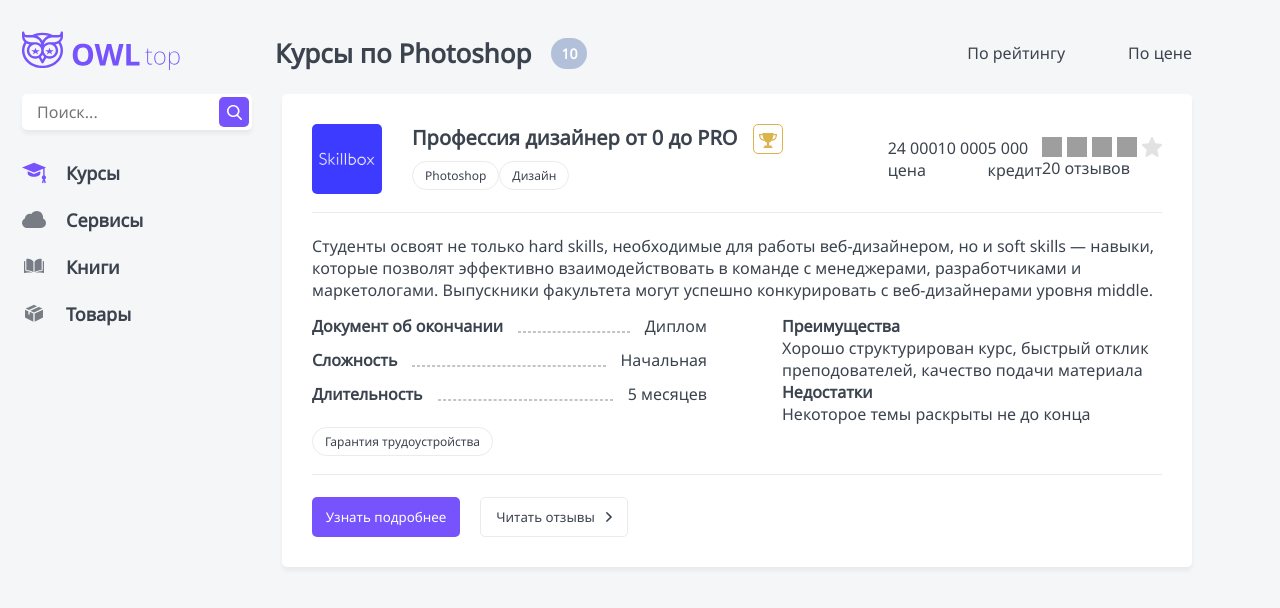
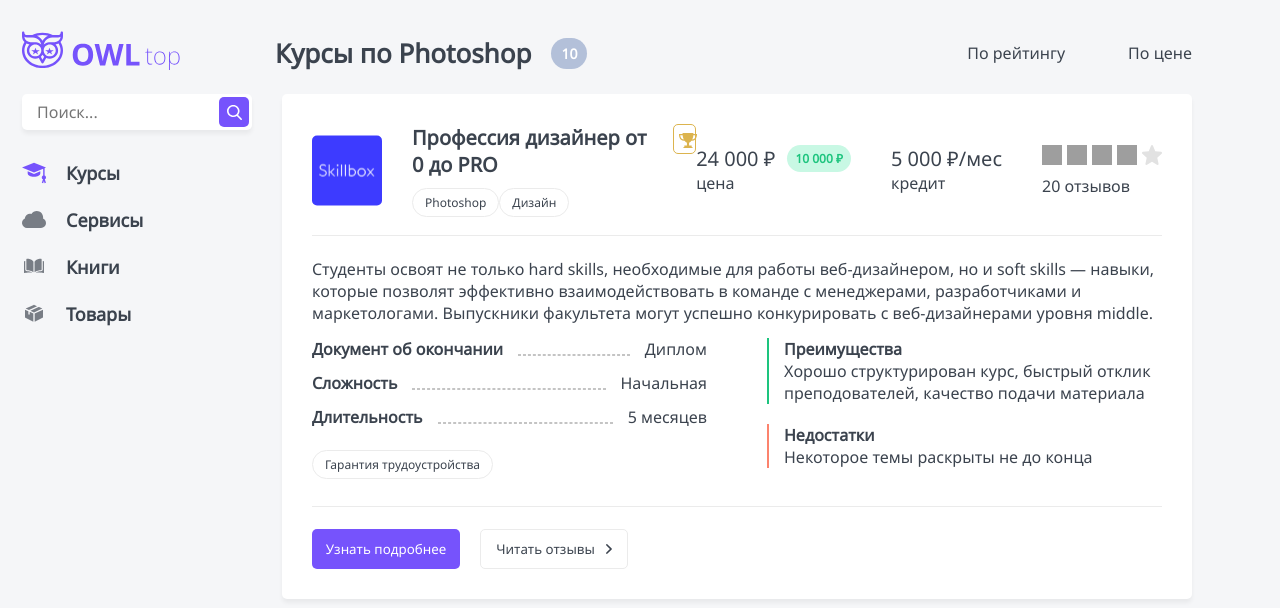
Before and after one commit to olya-yevsieienko/vue-page, a Vue app: page / in a window 1280 px wide. Shown: the top 608 px of the page. Built offline with nearby package versions, Linux system fonts and the light colour scheme; grey boxes are pictures that could not be loaded.

Commit message:
Added styles

```diff
--- a/src/assets/styles/components/profession.scss
+++ b/src/assets/styles/components/profession.scss
@@ -11,10 +11,6 @@
 
         &--column {
             flex-direction: column;
-        }
-
-        &--gap {
-            gap: 48px;
         }
     }
 
@@ -62,7 +58,32 @@
         }
     }
 
+    &__prices {
+        display: grid;
+        grid-template-columns: repeat(3, max-content);
+        column-gap: 40px;
+    }
+
+    &__price {
+        font-size: 20px;
+    }
+
+    &__descrptn {
+        font-size: 12px;
+    }
+
+    &__discount {
+        margin-left: 12px;
+        padding: 5px 8px;
+        font-size: 12px;
+        font-weight: bold;
+        color: $green;
+        background: $light-green;
+        border-radius: 20px;
+    }
+
     &__stars {
+        margin-bottom: 10px;
         display: flex;
         gap: 5px;
     }
@@ -127,16 +148,18 @@
         gap: 20px;
     }
 
-    &__benefits {
-        margin-left: 15px;
+    &__benefit {
+        padding-left: 15px;
+        display: block;
         height: max-content;
-    }
+        border-left: 2px solid $green;
 
-    &__benefits-line {
-        display: block;
-        width: 3px;
-        height: 100%;
-        background: $green;
-        border-radius: 2px;
+        &:first-child {
+            margin-bottom: 20px;
+        }
+
+        &--red {
+            border-left: 2px solid $red;
+        }
     }
 }
--- a/src/assets/styles/utils/variables.scss
+++ b/src/assets/styles/utils/variables.scss
@@ -7,6 +7,7 @@
 $light-gray: #ebebeb;
 $gold: #dcb44e;
 $green: #1dc47e;
+$light-green: #c8f8e4;
 $red: #fc836d;
 
 $search: #a4a4a4;
--- a/src/components/Profession.vue
+++ b/src/components/Profession.vue
@@ -1,24 +1,24 @@
 <template>
-    <div class="prof">
-        <div class="prof__header">
-            <div class="prof__block">
+    <div class='prof'>
+        <div class='prof__header'>
+            <div class='prof__block'>
                 <img
-                    :src="'src/assets/image/' + profession.iconSrc"
-                    :alt="profession.title"
-                    class="prof__img"
+                    :src='"src/assets/image/" + profession.iconSrc'
+                    :alt='profession.title'
+                    class='prof__img'
                 >
 
                 <div>
-                    <div class="prof__block">
-                        <h3 class="prof__title">{{ profession.title }}</h3>
-                        <span class="prof__icon"></span>
+                    <div class='prof__block'>
+                        <h3 class='prof__title'>{{ profession.title }}</h3>
+                        <span class='prof__icon'></span>
                     </div>
 
-                    <ul class="prof__tag-list">
+                    <ul class='prof__tag-list'>
                         <li
-                            v-for="tag in profession.tags"
-                            :key="tag"
-                            class="prof__tag"
+                            v-for='tag in profession.tags'
+                            :key='tag'
+                            class='prof__tag'
                         >
                             {{ tag }}
                         </li>
@@ -26,33 +26,35 @@
                 </div>
             </div>
 
-            <div class="prof__block">
-                <div class="prof__block--column">
-                    <div>
-                        <span class="prof__price">{{ profession.price }}</span>
-                        <span>{{ profession.discount }}</span>
+            <div class='prof__prices'>
+                <div class='prof__block--column'>
+                    <div class='prof__block'>
+                        <span class='prof__price'>{{ profession.price }} ₽</span>
+                        <span class='prof__discount'>{{ profession.discount }} ₽</span>
                     </div>
                     <span>цена</span>
                 </div>
 
-                <div class="prof__block--column">
-                    <div class="prof__block">
-                        <span class="prof__price">{{ profession.credit }}</span>
+                <div class='prof__block--column'>
+                    <div>
+                        <span class='prof__price'>
+                            {{ profession.credit }} ₽/мес
+                        </span>
                     </div>
                     <span>кредит</span>
                 </div>
 
-                <div class="prof__block--column">
-                    <div class="prof__stars">
+                <div class='prof__block--column'>
+                    <div class='prof__stars'>
                         <span
-                        v-for="n in profession.rating"
-                        :key="n"
-                        class="prof__star prof__star--selected"
+                        v-for='n in profession.rating'
+                        :key='n'
+                        class='prof__star prof__star--selected'
                         />
                          <span
-                            v-for="n in countOfUnselectedStars"
-                            :key="n"
-                            class="prof__star prof__star--unselected"
+                            v-for='n in countOfUnselectedStars'
+                            :key='n'
+                            class='prof__star prof__star--unselected'
                         />
                     </div>
                     <span>{{ profession.reviews }} {{ reviewWord }}</span>
@@ -60,45 +62,49 @@
             </div>
         </div>
 
-        <div class="prof__main">
-            <p class="prof__body">{{ profession.body }}</p>
+        <div class='prof__main'>
+            <p class='prof__body'>{{ profession.body }}</p>
 
-            <div class="prof__details">
-                <div class="prof__block--column">
+            <div class='prof__details'>
+                <div class='prof__block--column'>
                     <ul>
                         <li
-                            v-for="option in profession.info"
-                            :key="option.name"
-                            class="prof__info-item"
+                            v-for='option in profession.info'
+                            :key='option.name'
+                            class='prof__info-item'
                         >
-                            <strong  class="prof__subtitle">{{ option.name }}</strong>
-                            <span class="prof__info-line"></span>
-                            <span class="">{{ option.option }}</span>
+                            <strong  class='prof__subtitle'>{{ option.name }}</strong>
+                            <span class='prof__info-line'></span>
+                            <span class=''>{{ option.option }}</span>
                         </li>
                     </ul>
-                    <span class="prof__tag">Гарантия трудоустройства</span>
+                    <span class='prof__tag'>Гарантия трудоустройства</span>
                 </div>
 
-                <div class="prof__block--columns">
+                <div class='prof__block--columns'>
                     <div
-                        v-for="option in profession.benefits"
-                        :key="option.name"
+                        v-for='option in profession.benefits'
+                        :key='option.name'
                     >
-                        <span class="prof__benefits-line"></span>
-                        <div class="prof__benefits">
-                            <strong class="prof__subtitle">{{ option.name }}</strong>
-                            <p class="">{{ option.body }}</p>
+                        <div
+                            class='prof__benefit'
+                            :class='{
+                                "prof__benefit--red": option.color === "red"
+                            }'
+                        >
+                            <strong class='prof__subtitle'>{{ option.name }}</strong>
+                            <p>{{ option.body }}</p>
                         </div>
                     </div>
                 </div>
             </div>
         </div>
 
-        <div class="prof__buttons">
-            <Button :bgrColor="'violet'">
+        <div class='prof__buttons'>
+            <Button :bgrColor='"violet"'>
                 Узнать подробнее
             </Button>
-            <Button :iconSrc="'arrow.svg'">
+            <Button :iconSrc='"arrow.svg"'>
                 Читать отзывы
             </Button>
         </div>
@@ -107,7 +113,7 @@
 
 <script>
 import Button from '@/components/UI/Button.vue';
-import { getCorrectEndingForReviews } from '@/assets/helpers/getCorrectEnding.js';
+import { getCorrectEndingForReviews } from '@/assets/helpers/getCorrectWordEnding.js';
 
 export default {
   components: { Button },
```
Also changed, not shown: src/assets/helpers/getCorrectWordEnding.js (renamed from src/assets/helpers/getCorrectEnding.js).
